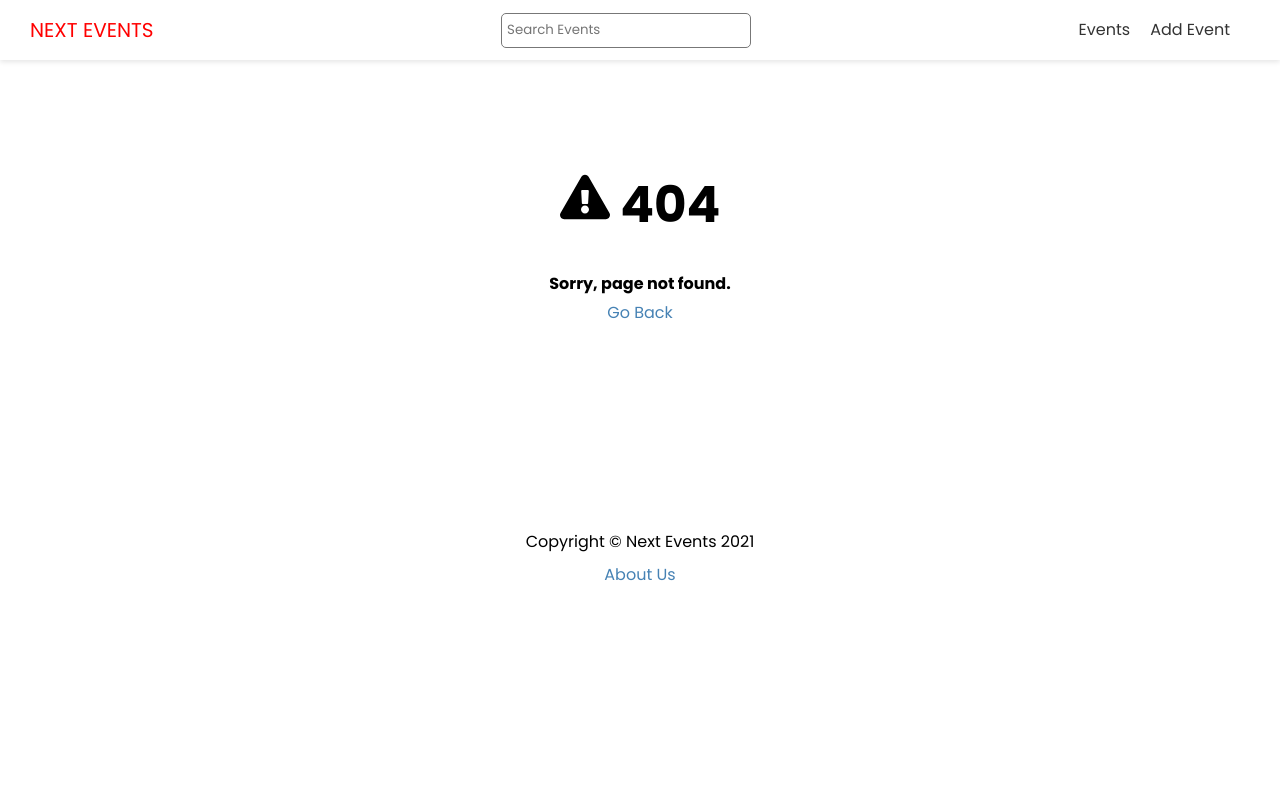
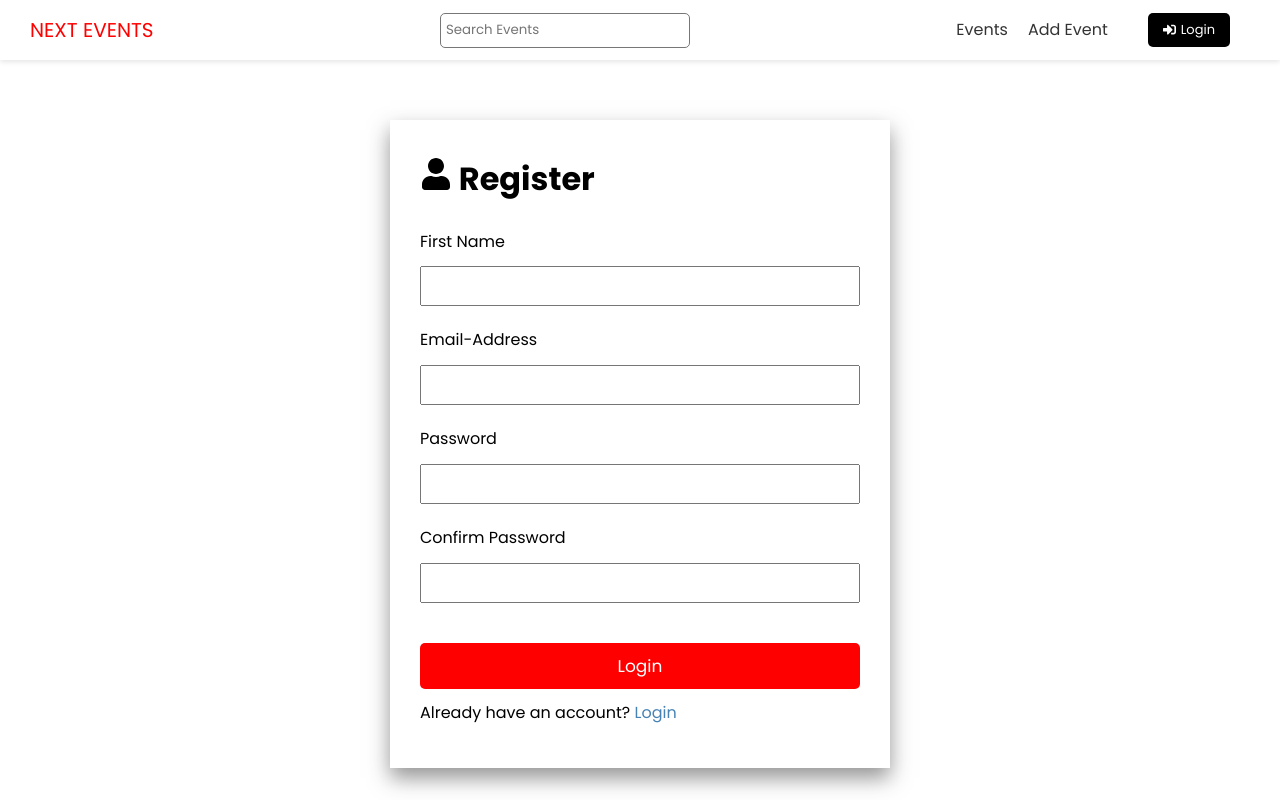
Before and after one commit to MaxKlopsch/Next.js-Events-Front-End, a Next.js app: page /account/register in a window 1280 px wide. Before the commit this address had no page. Shown: the top 800 px of the page. Built offline with nearby package versions, Linux system fonts and the light colour scheme.

Commit message:
Add login and register pages

```diff
--- a/components/Header.js
+++ b/components/Header.js
@@ -1,5 +1,6 @@
 import Link from 'next/link';
 import Search from './Search';
+import { FaSignInAlt, FaSignOutAlt } from 'react-icons/fa';
 import styles from '@/styles/Header.module.css';
 
 export default function Header() {
@@ -25,6 +26,13 @@
               <a>Add Event</a>
             </Link>
           </li>
+          <li>
+            <Link href='/account/login'>
+              <a className='btn-secondary btn-icon'>
+                <FaSignInAlt /> Login
+              </a>
+            </Link>
+          </li>
         </ul>
       </nav>
     </header>
--- /dev/null
+++ b/pages/account/register.js
@@ -0,0 +1,82 @@
+import { FaUser } from 'react-icons/fa';
+import { ToastContainer, toast } from 'react-toastify';
+import 'react-toastify/dist/ReactToastify.css';
+import { useState, useEffect, useContext } from 'react';
+import Link from 'next/link';
+import Layout from '@/components/Layout';
+import styles from '@/styles/AuthForm.module.css';
+
+export default function RegisterPage() {
+  const [firstName, setFirstName] = useState('');
+  const [email, setEmail] = useState('');
+  const [password, setPassword] = useState('');
+  const [passwordConfirm, setPasswordConfirm] = useState('');
+
+  const handleSubmit = (e) => {
+    e.preventDefault();
+
+    if (password !== passwordConfirm) {
+      toast.error('Passwords do not match!');
+      return;
+    }
+  };
+
+  return (
+    <Layout title='User Registration'>
+      <div className={styles.auth}>
+        <h1>
+          <FaUser /> Register
+        </h1>
+        <ToastContainer />
+        <form onSubmit={handleSubmit}>
+          <div>
+            <label htmlFor='firstName'>First Name</label>
+            <input
+              type='text'
+              required
+              id='firstName'
+              value={firstName}
+              onChange={(e) => setFirstName(e.target.value)}
+            />
+          </div>
+          <div>
+            <label htmlFor='email'>Email-Address</label>
+            <input
+              type='email'
+              required
+              id='email'
+              value={email}
+              onChange={(e) => setEmail(e.target.value)}
+            />
+          </div>
+          <div>
+            <label htmlFor='password'>Password</label>
+            <input
+              type='password'
+              required
+              id='password'
+              value={password}
+              onChange={(e) => setPassword(e.target.value)}
+            />
+          </div>
+          <div>
+            <label htmlFor='passwordConfirm'>Confirm Password</label>
+            <input
+              type='password'
+              required
+              id='passwordConfirm'
+              value={passwordConfirm}
+              onChange={(e) => setPasswordConfirm(e.target.value)}
+            />
+          </div>
+
+          <input type='submit' value='Login' className='btn' />
+        </form>
+
+        <p>
+          Already have an account? <Link href='/account/login'>Login</Link>
+        </p>
+      </div>
+    </Layout>
+  );
+}
--- /dev/null
+++ b/styles/AuthForm.module.css
@@ -0,0 +1,31 @@
+.auth {
+  max-width: 500px;
+  margin: auto;
+  padding: 30px;
+  box-shadow: 0px 10px 20px 0px rgba(50, 50, 50, 0.52);
+}
+
+.auth label {
+  display: block;
+  margin-bottom: 10px;
+}
+
+.auth input[type='text'],
+.auth input[type='email'],
+.auth input[type='password'] {
+  display: block;
+  width: 100%;
+  height: 40px;
+  padding: 5px;
+  font-size: 18px;
+}
+
+.auth input[type='submit'] {
+  margin-top: 20px;
+  width: 100%;
+  font-size: 17px;
+}
+
+.auth div {
+  margin-bottom: 20px;
+}
```
Also changed, not shown: pages/account/login.js (added, +56 -0 lines).
